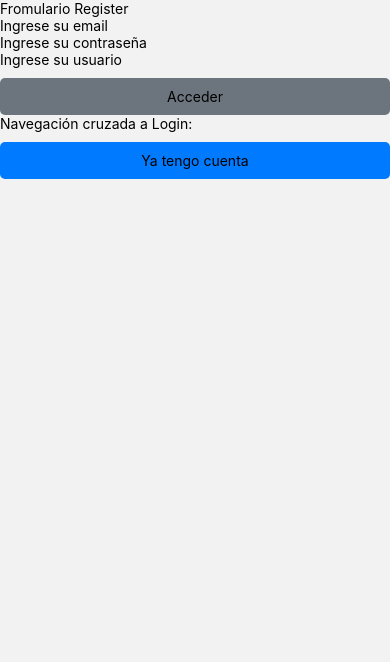
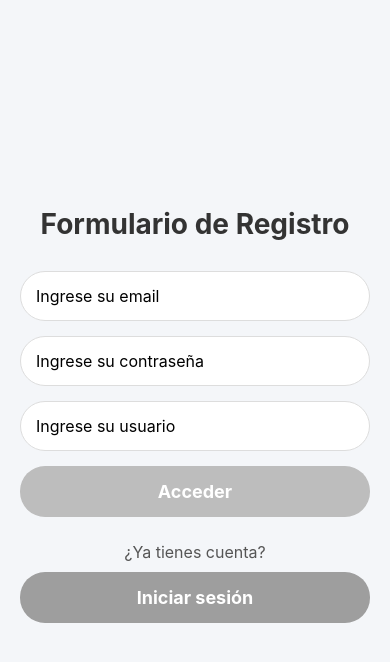
Before and after one commit to bernicamauer/pi-parte2-prog3-Camauer-Elizalde, a React Native app in the folder PIparteII/: screen /Register in a window 390 px wide. Shown: the top 662 px of the page. Built offline with nearby package versions, Linux system fonts and the light colour scheme; no server answers.

Commit message:
cambios en el Post, Register y styles

```diff
--- a/PIparteII/src/components/HomeMenu.js
+++ b/PIparteII/src/components/HomeMenu.js
@@ -2,8 +2,8 @@ import HomePage from '../screens/HomePage';
 import Profile from '../screens/Profile';
 import CrearPosteo from '../screens/CrearPosteo';
 import Users from '../screens/Users';
+import { FontAwesome } from "@expo/vector-icons";
 
-import { FontAwesome } from '@expo/vector-icons';
 import { createBottomTabNavigator } from '@react-navigation/bottom-tabs';
 
 const Tab = createBottomTabNavigator();
--- a/PIparteII/src/components/Posts.js
+++ b/PIparteII/src/components/Posts.js
@@ -1,85 +1,118 @@
 import React, { Component } from "react";
 import { View, Text, StyleSheet, TouchableOpacity } from "react-native";
+import { FontAwesome } from '@expo/vector-icons';
 import firebase from "firebase";
-import { auth,db } from '../firebase/Config'
-
+import { auth, db } from "../firebase/Config";
 
 class Post extends Component {
   constructor(props) {
     super(props);
     this.state = {
-     liked: false
+      liked: false,
+
     };
   }
 
-
-  componentDidMount(){
-    if(this.props.postInfo.data.likes.includes(auth.currentUser.email)){
+  componentDidMount() {
+    if (this.props.postInfo.data.likes.includes(auth.currentUser.email)) {
       this.setState({
-        liked: true
-      })
+        liked: true,
+      });
     }
   }
-  like(){
+
+  like() {
     db.collection("posts")
       .doc(this.props.postInfo.id)
       .update({
-      likes: firebase.firestore.FieldValue.arrayUnion(auth.currentUser.email)
+        likes: firebase.firestore.FieldValue.arrayUnion(auth.currentUser.email),
       })
-    .then( () => {
+      .then(() => {
         this.setState({
-        liked: true
-      })
-    })
+          liked: true,
+        });
+      });
   }
 
-  dislike(){
+  dislike() {
     db.collection("posts")
       .doc(this.props.postInfo.id)
       .update({
-      likes: firebase.firestore.FieldValue.arrayRemove(auth.currentUser.email)
+        likes: firebase.firestore.FieldValue.arrayRemove(auth.currentUser.email),
       })
-    .then( () => {
+      .then(() => {
         this.setState({
-        liked: false
-      })
-    })
+          liked: false,
+        });
+      });
   }
 
   render() {
     return (
-      <View >
-        <Text>{this.props.postInfo.data.descripcion}</Text>
-        <Text>Posteado por:{this.props.postInfo.data.email} </Text>
-        <Text>Cantidad de likes:{this.props.postInfo.data.likes} </Text>
-        <Text> { new Date (this.props.postInfo.data.createdAt).toLocaleString()}   </Text>
-
-        {
-          this.state.liked ? (
-            <TouchableOpacity onPress= {()=> this.dislike()}>
-              <Text>
-                Ya no me gusta
+      <View style={styles.postContainer}>
+        <Text style={styles.description}>
+          {this.props.postInfo.data.descripcion}
+        </Text>
+        <Text style={styles.meta}>
+          Posteado por: {this.props.postInfo.data.email}
+        </Text>
+        <Text style={styles.meta}>
+          Cantidad de likes: {this.props.postInfo.data.likes.length}
+        </Text>
+        <Text>Likeado por :{this.props.postInfo.data.likes} </Text>
+        <Text style={styles.meta}>
+          {new Date(this.props.postInfo.data.createdAt).toLocaleString()}
         </Text>
 
-            </TouchableOpacity>
-          )
-          : (
-            <TouchableOpacity onPress= {()=> this.like()}>
-              <Text>
-                Me gusta
-              </Text>
+        {this.state.liked ? (
+          <TouchableOpacity
+            onPress={() => this.dislike()}
+            style={styles.button}
+          >
+            <FontAwesome name="heart" size={20} color="red" />
 
           </TouchableOpacity>
-          )
-        }
-
+        ) : (
+          <TouchableOpacity onPress={() => this.like()} style={styles.button}>
+            <FontAwesome name="heart-o" size={20} color="gray" />
+          </TouchableOpacity>
+        )}
       </View>
     );
   }
 }
 
 const styles = StyleSheet.create({
-
+  postContainer: {
+    padding: 20,
+    marginVertical: 10,
+    backgroundColor: "#fff",
+    borderRadius: 10,
+    shadowColor: "#000",
+    shadowOpacity: 0.1,
+    shadowRadius: 5,
+    elevation: 5,
+  },
+  description: {
+    fontSize: 16,
+    marginBottom: 10,
+    color: "#333",
+  },
+  meta: {
+    fontSize: 14,
+    color: "#555",
+    marginBottom: 5,
+  },
+  button: {
+    flexDirection: "row",
+    alignItems: "center",
+    marginTop: 10,
+  },
+  buttonText: {
+    marginLeft: 10,
+    fontSize: 16,
+    color: "#555",
+  },
 });
 
-export default Post;
+export default Post;
--- a/PIparteII/src/screens/HomePage.js
+++ b/PIparteII/src/screens/HomePage.js
@@ -1,6 +1,6 @@
 import React, { Component } from 'react';
-import { Text, View, StyleSheet, TextInput, TouchableOpacity, FlatList } from 'react-native-web';
-import { db } from "../firebase/Config";
+import { Text, View, StyleSheet, FlatList,ActivityIndicator } from 'react-native-web';
+import { auth, db } from "../firebase/Config";
 import Posts from "../components/Posts";
 
 export default class HomePage extends Component {
@@ -8,10 +8,15 @@ export default class HomePage extends Component {
     super(props);
     this.state = {
       posts: [],
+      loading: true,
     };
   }
 
   componentDidMount() {
+    auth.onAuthStateChanged((user) => {
+      if (!user) {
+        this.props.navigation.navigate("Login");
+      } else {
         db.collection("posts").onSnapshot((docs) => {
           let arrDocs = [];
           docs.forEach((doc) => {
@@ -20,20 +25,21 @@ export default class HomePage extends Component {
               data: doc.data(),
             });
           });
-      this.setState(
-        {
-          posts: arrDocs,
-        },
-        () =>
-          console.log(
-            "Posteos en el home: ",
-            JSON.stringify(this.state.posts, null, 4)
-          )
-      );
+          this.setState({ posts: arrDocs, loading: false });
+        });
+      }
     });
   }
 
   render() {
+    if (this.state.loading) {
+      return (
+        <View style={styles.container}>
+          <ActivityIndicator size='large' color='green' />
+        </View>
+      );
+    }
+
     return (
       <View style={styles.container}>
         <Text style={styles.title}>Home</Text>
@@ -73,6 +79,7 @@ const styles = StyleSheet.create({
     textAlign: "center",
     marginTop: 20,
   },
+
   postList: {
     width: "100%",
   },
--- a/PIparteII/src/screens/Register.js
+++ b/PIparteII/src/screens/Register.js
@@ -1,6 +1,6 @@
 import React, { Component } from "react";
 import { Text, View, TextInput, TouchableOpacity } from "react-native";
-import { auth,db } from "../firebase/Config"
+import { auth, db } from "../firebase/Config";
 
 class Register extends Component {
   constructor(props) {
@@ -10,36 +10,41 @@ class Register extends Component {
       password: "",
       userName: "",
       registered: false,
-      error: ""
-
+      error: "",
     };
   }
-
-
-
+  componentDidMount() {
+    auth.onAuthStateChanged((user) => {
+      if (user) {
+        this.props.navigation.navigate("HomeMenu");
+      }
+    });
+  }
 
   handleSubmit() {
     auth
       .createUserWithEmailAndPassword(this.state.email, this.state.password)
-      .then(() => this.setState({registered: true}),
+      .then(() => {
+        this.setState({ registered: true });
         db.collection("users").add({
-            email: this.state.email,
-            userName: this.state.userName,
-            createdAt: Date.now(),
-          }))
+          email: this.state.email,
+          userName: this.state.userName,
+          createdAt: Date.now(),
+        });
+      })
       .then(() => this.props.navigation.navigate("Login"))
-
       .catch((error) => this.setState({ error: "Fallo el registro" }));
   }
 
-
-
   render() {
     return (
-      <View>
-        <Text>Fromulario Register</Text>
+      <View style={styles.container}>
+        <Text style={styles.title}>Formulario de Registro</Text>
+
+        {this.state.error ? <Text style={styles.errorText}>{this.state.error}</Text> : null}
 
         <TextInput
+          style={styles.input}
           keyboardType="email-address"
           placeholder="Ingrese su email"
           onChangeText={(text) => this.setState({ email: text })}
@@ -47,6 +52,7 @@ class Register extends Component {
         />
 
         <TextInput
+          style={styles.input}
           placeholder="Ingrese su contraseña"
           secureTextEntry={true}
           onChangeText={(text) => this.setState({ password: text })}
@@ -54,45 +60,89 @@ class Register extends Component {
         />
 
         <TextInput
+          style={styles.input}
           keyboardType="default"
           placeholder="Ingrese su usuario"
           onChangeText={(text) => this.setState({ userName: text })}
           value={this.state.userName}
         />
 
-
-
         <TouchableOpacity
           onPress={() => this.handleSubmit()}
-          style={[styles.button, styles.buttonSecondary]}
+          style={[
+            styles.button,
+            !(this.state.email && this.state.password && this.state.userName) && styles.buttonDisabled,
+          ]}
           disabled={!(this.state.email && this.state.password && this.state.userName)}
         >
-          <Text>Acceder</Text>
+          <Text style={styles.buttonText}>Acceder</Text>
         </TouchableOpacity>
 
-        <Text>Navegación cruzada a Login: </Text>
+        <Text style={styles.text}>¿Ya tienes cuenta?</Text>
         <TouchableOpacity
           onPress={() => this.props.navigation.navigate("Login")}
-          style={styles.button}
+          style={[styles.button, styles.buttonSecondary]}
         >
-          <Text>Ya tengo cuenta</Text>
+          <Text style={styles.buttonText}>Iniciar sesión</Text>
         </TouchableOpacity>
       </View>
-
     );
   }
 }
 
 const styles = {
+  container: {
+    flex: 1,
+    backgroundColor: "#F4F6F9",
+    padding: 20,
+    justifyContent: "center",
+  },
+  title: {
+    fontSize: 28,
+    fontWeight: "bold",
+    textAlign: "center",
+    color: "#333",
+    marginBottom: 30,
+  },
+  input: {
+    height: 50,
+    borderWidth: 1,
+    borderColor: "#ddd",
+    borderRadius: 25,
+    paddingLeft: 15,
+    backgroundColor: "#fff",
+    marginBottom: 15,
+    fontSize: 16,
+  },
   button: {
-    padding: 10,
-    backgroundColor: "#007BFF",
-    borderRadius: 5,
-    marginTop: 10,
+    backgroundColor: "#5C6BC0",
+    padding: 15,
+    borderRadius: 25,
     alignItems: "center",
+    marginBottom: 15,
   },
   buttonSecondary: {
-    backgroundColor: "#6C757D",
+    backgroundColor: "#9E9E9E",
+  },
+  buttonDisabled: {
+    backgroundColor: "#BDBDBD",
+  },
+  buttonText: {
+    color: "#fff",
+    fontSize: 18,
+    fontWeight: "bold",
+  },
+  text: {
+    textAlign: "center",
+    fontSize: 16,
+    color: "#555",
+    marginVertical: 10,
+  },
+  errorText: {
+    color: "red",
+    textAlign: "center",
+    fontSize: 14,
+    marginVertical: 10,
   },
 };
 
```
Lines whose indentation alone changed are shown as unchanged.
